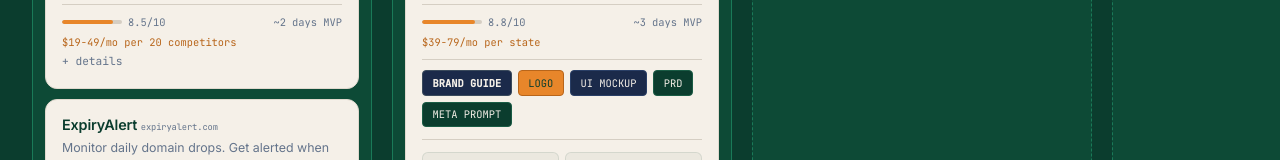
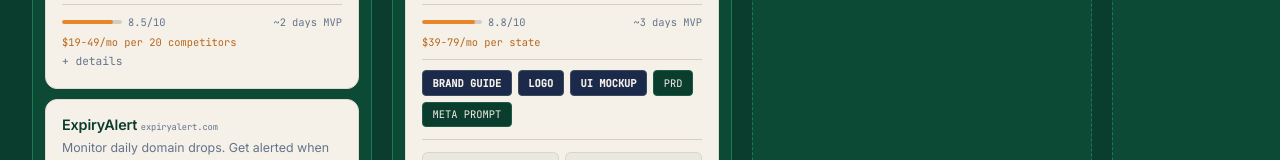
Before and after one commit to launchtg/signal-board, a plain HTML site: page index.html in a window 1280 px wide. Shown: the part 371-531 px from the top of the page. Drawn offline with nearby package versions, Linux system fonts and the light colour scheme.

Commit message:
Normalize Signal Board asset button styles

```diff
--- a/index.html
+++ b/index.html
@@ -369,23 +369,13 @@
       border-color: var(--primary);
     }
 
-    .asset-link.brand-link {
+    .asset-link.brand-link,
+    .asset-link.logo-link,
+    .asset-link.ui-link {
       background: var(--navy);
       color: var(--warm-ivory);
       border-color: #3A4A5C;
       font-weight: 700;
-    }
-
-    .asset-link.logo-link {
-      background: var(--primary);
-      color: var(--deep-green);
-      border-color: #B8651A;
-    }
-
-    .asset-link.ui-link {
-      background: var(--navy);
-      color: var(--warm-ivory);
-      border-color: #2A3F66;
     }
 
     .card-logo-preview {
```
